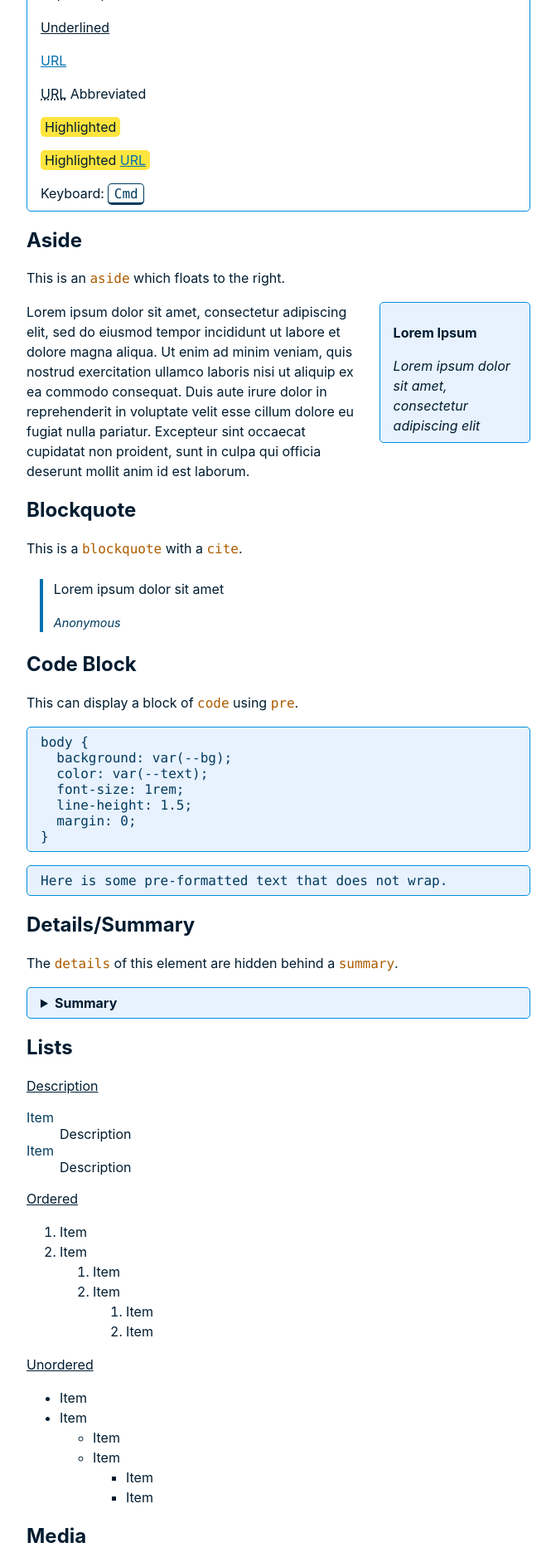
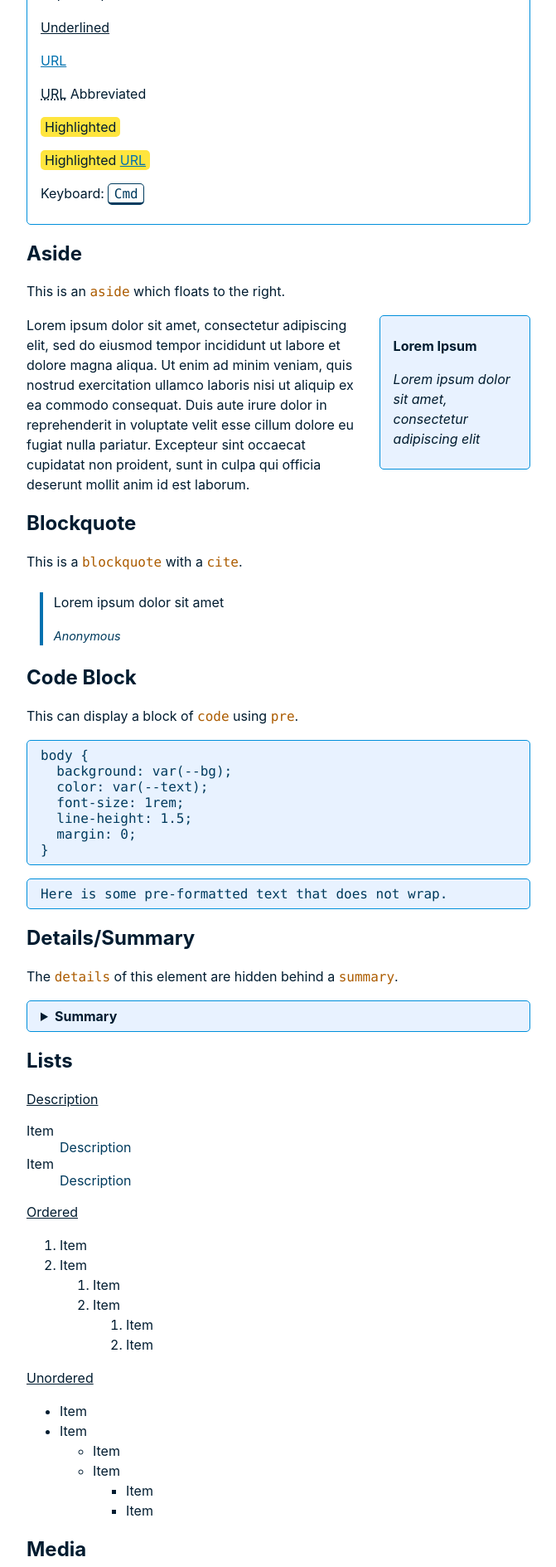
Before and after one commit to megdna/mni, a Jekyll site: the page built from about.md, in a window 1280 px wide. Shown: the part 848-2737 px from the top of the page at 83% size, without its empty margins (304-975 px from the left). Built offline with Jekyll 4.4.1, drawn with Linux system fonts in a browser that asks for light colours.

Commit message:
Update main.css

```diff
--- a/assets/css/main.css
+++ b/assets/css/main.css
@@ -138,7 +138,7 @@ abbr[title] {
   cursor: help;
 }
 
-dt {
+dd {
     color: var(--meta);
 }
 
@@ -154,9 +154,6 @@ hr {
 li,
 p {
 	line-height: 1.5;
-}
-p:last-child {
-	margin-bottom: 0;
 }
 
 mark {
@@ -175,6 +172,10 @@ article, aside, details, pre {
   border-radius: 5px;
   margin-bottom: 1rem;
   padding: 0.5rem 1rem;
+}
+
+article:first-child {
+	margin-top: 0;
 }
 
 aside, details, pre {
```
